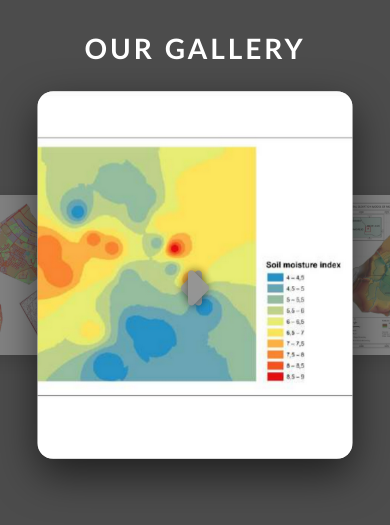
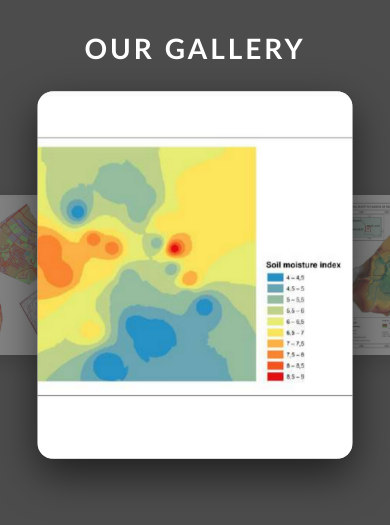
Before and after one commit to nasgmr/website-amx-next, a Next.js app: page / in a window 390 px wide. Shown: the part 4306-4831 px from the top of the page. Built offline with nearby package versions, Linux system fonts and the light colour scheme; a web font is replaced by a local one.

Commit message:
fix: swipe logic for gallery section in homepage mobile version

```diff
--- a/src/app/page.js
+++ b/src/app/page.js
@@ -1,10 +1,11 @@
 "use client";
 
-import { useState } from 'react';
+import { useState, useEffect, useRef } from 'react';
 import Link from 'next/link';
 
 export default function Home() {
   const [galleryPos, setGalleryPos] = useState(['pos-left', 'pos-center', 'pos-right']);
+  const galleryRef = useRef(null);
 
   const nextSlide = () => {
     setGalleryPos((prev) => {
@@ -21,6 +22,33 @@ export default function Home() {
       return newPos;
     });
   };
+
+  useEffect(() => {
+    const galleryElement = galleryRef.current;
+    let touchStartX = 0;
+
+    const handleTouchStart = (e) => {
+      touchStartX = e.changedTouches[0].screenX;
+    };
+
+    const handleTouchEnd = (e) => {
+      const touchEndX = e.changedTouches[0].screenX;
+      if (touchEndX < touchStartX - 50) nextSlide();
+      if (touchEndX > touchStartX + 50) prevSlide();
+    };
+
+    if (galleryElement) {
+      galleryElement.addEventListener('touchstart', handleTouchStart);
+      galleryElement.addEventListener('touchend', handleTouchEnd);
+    }
+
+    return () => {
+      if (galleryElement) {
+        galleryElement.removeEventListener('touchstart', handleTouchStart);
+        galleryElement.removeEventListener('touchend', handleTouchEnd);
+      }
+    };
+  }, []);
 
   return (
     <div className="homepage-body">
@@ -88,7 +116,6 @@ export default function Home() {
               <p className="hp-excerpt">Discover a seamless end-to-end workflow designed to take your operations from the ground to the sky with ease.</p>
             </div>
             <div className="hp-basic-card-list-img">
-              {/* eslint-disable-next-line @next/next/no-img-element */}
               <img src="/img/AMX-GCS.jpg" alt="" />
             </div>
           </Link>
@@ -99,7 +126,6 @@ export default function Home() {
               <p className="hp-excerpt">Elevate your results with Vertic XL. Our flagship eVTOL is engineered for long-range missions and total data confidence.</p>
             </div>
             <div className="hp-basic-card-list-img">
-              {/* eslint-disable-next-line @next/next/no-img-element */}
               <img src="/img/AMX-GCS.jpg" alt="" />
             </div>
           </Link>
@@ -118,7 +144,6 @@ export default function Home() {
                 <Link href={`/about-us/articles/article-${i}`} className="hp-btn-read">Read More</Link>
               </div>
               <div className="hp-card-list-img">
-                {/* eslint-disable-next-line @next/next/no-img-element */}
                 <img src="/img/AMX-GCS.jpg" alt="" />
               </div>
             </div>
@@ -133,25 +158,22 @@ export default function Home() {
       {/* 6. GALLERY SECTION */}
       <section className="hp-gallery-section">
         <h1 className="hp-section-title">OUR GALLERY</h1>
-        <div className="hp-gallery-container">
-          <div className="hp-arrow" onClick={prevSlide}><i className="fas fa-caret-left"></i></div>
+        <div className="hp-gallery-container" ref={galleryRef}>
+          <div className="hp-arrow" onClick={prevSlide} id="prevBtn"><i className="fas fa-caret-left"></i></div>
 
           <div className="hp-gallery-track">
             <div className={`hp-frame hp-slider-node ${galleryPos[0]}`}>
-              {/* eslint-disable-next-line @next/next/no-img-element */}
               <img src="/img/Use Case - Land Use.png" alt="Land Use" />
             </div>
             <div className={`hp-frame hp-slider-node ${galleryPos[1]}`}>
-              {/* eslint-disable-next-line @next/next/no-img-element */}
               <img src="/img/Use Case - Soil Moisture.png" alt="Soil Moisture" />
             </div>
             <div className={`hp-frame hp-slider-node ${galleryPos[2]}`}>
-              {/* eslint-disable-next-line @next/next/no-img-element */}
               <img src="/img/Use Case - Irrigation Modelling.png" alt="Irrigation" />
             </div>
           </div>
 
-          <div className="hp-arrow" onClick={nextSlide}><i className="fas fa-caret-right"></i></div>
+          <div className="hp-arrow" onClick={nextSlide} id="nextBtn"><i className="fas fa-caret-right"></i></div>
         </div>
       </section>
 
--- a/src/css/style.css
+++ b/src/css/style.css
@@ -2165,7 +2165,7 @@ html, body, .homepage-body {
     box-shadow: 0 10px 25px #00000066;
   }
 
-  .pos-left {
+.pos-left {
     width: 150px;
     height: 200px;
     left: -20%;
@@ -2193,23 +2193,8 @@ html, body, .homepage-body {
     z-index: 1;
   }
 
-  #prevBtn {
-    left: 15px;
-  }
-
-  #nextBtn {
-    right: 15px;
-  }
-
-  .hp-arrow {
-    position: absolute;
-    top: 50%;
-    transform: translateY(-50%);
-    font-size: 3.5rem;
-    color: #959595;
-    z-index: 30;
-    opacity: 0.9;
-    text-shadow: 0 0 10px #00000080;
+  #prevBtn, #nextBtn, .hp-arrow {
+    display: none !important;
   }
 
   /* PRODUCTS PAGE */
```
